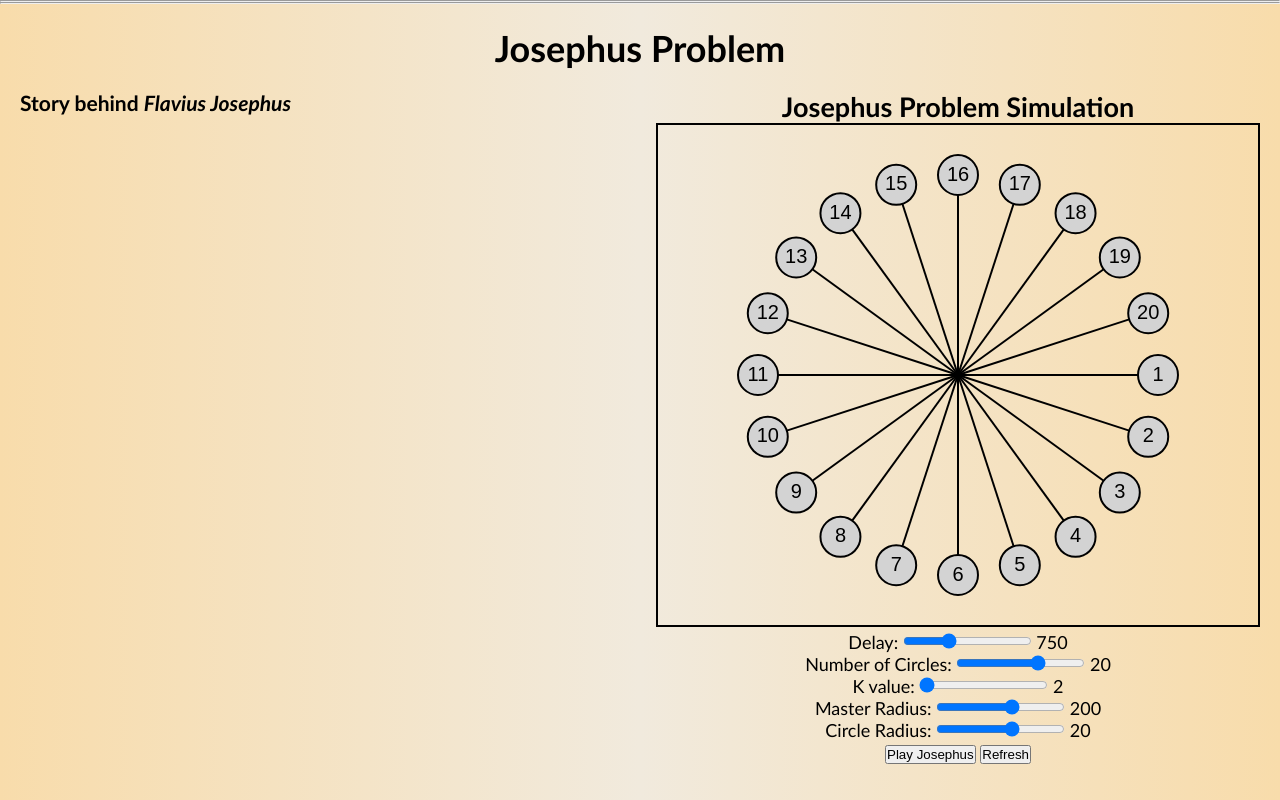
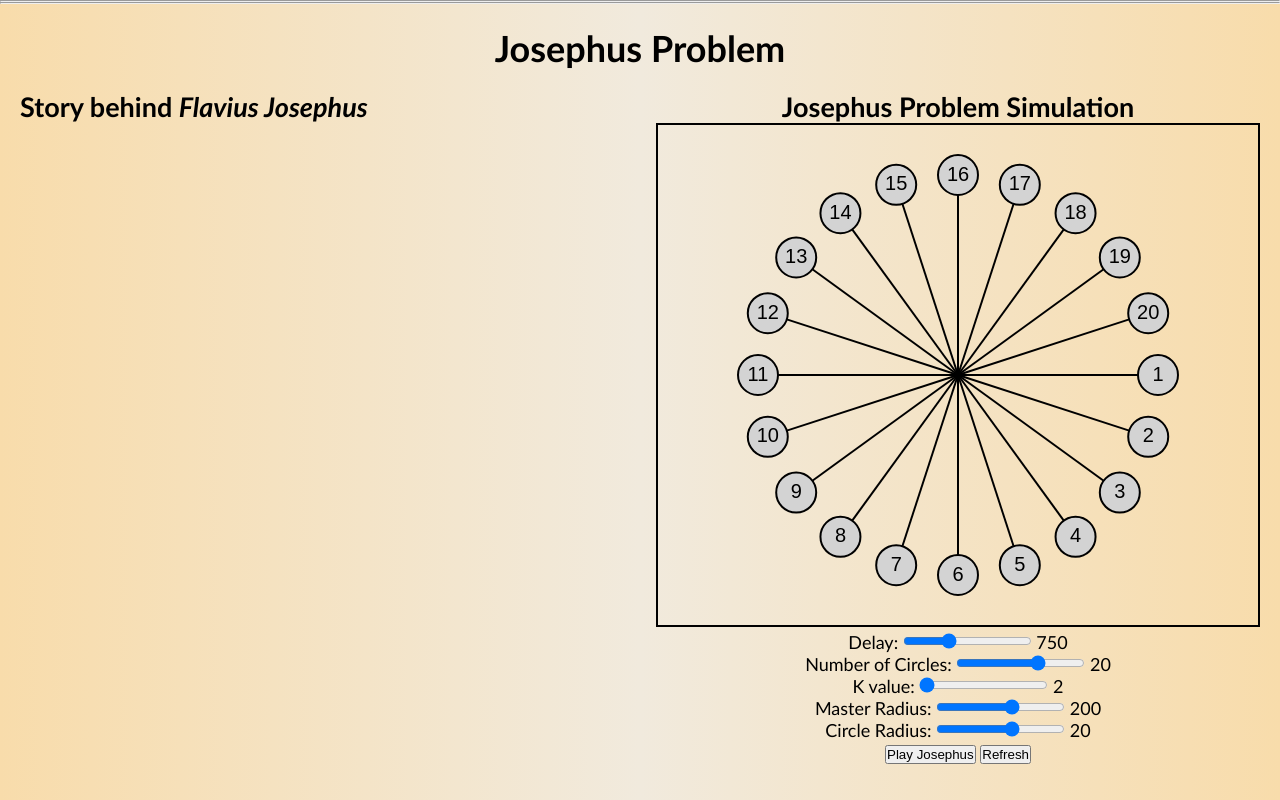
Before and after one commit to ArmanGrewal007/josephus_problem, a plain HTML site: page index.html in a window 1280 px wide. Shown: the top 800 px of the page. Drawn offline with Linux system fonts and the light colour scheme.

Commit message:
changed a little

```diff
--- a/index.html
+++ b/index.html
@@ -15,7 +15,7 @@
     </div>
     <div class="container">
         <div class="child-l">
-            <h3>Story behind <i>Flavius Josephus</i></h3>
+            <h2>Story behind <i>Flavius Josephus</i></h2>
         </div>
         <div class="child">
             <h2>Josephus Problem Simulation</h2>
```
